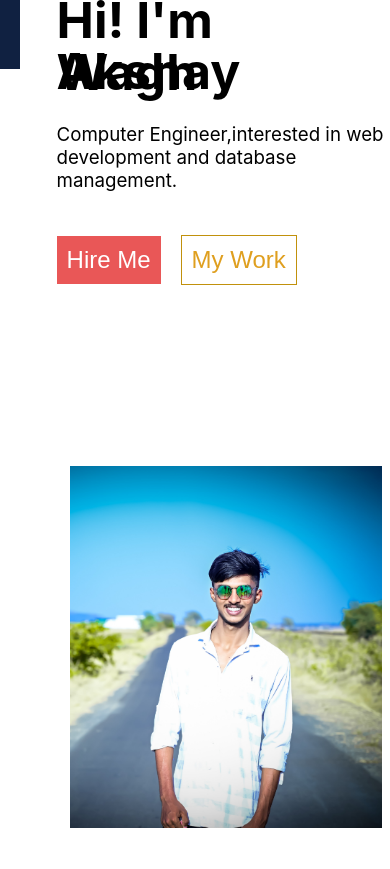
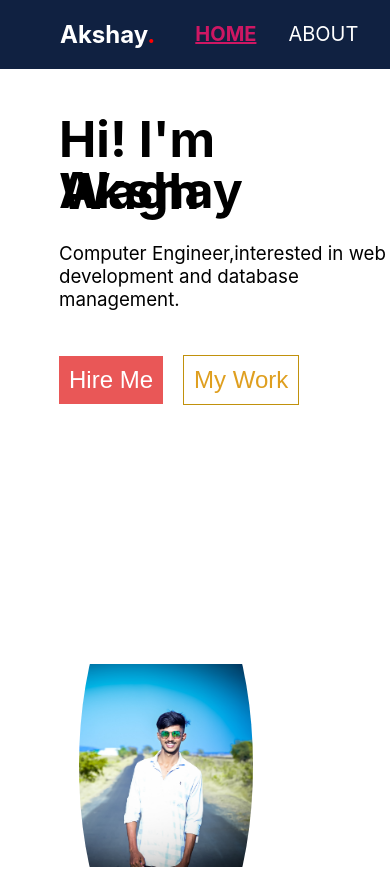
Before and after one commit to akshaywagh3/MyPortfolio, a React (Create React App) app: page / in a window 390 px wide. Shown: the top 869 px of the page. Built offline with nearby package versions, Linux system fonts and the light colour scheme.

Commit message:
updated added my files

```diff
--- a/src/components/About.css
+++ b/src/components/About.css
@@ -1,19 +1,19 @@
 .full{
     /* background: linear-gradient(360deg, rgba(207,230,236,1) 9%, rgba(255,251,255,1) 100%); */
     height: 100%;
-    background-color: rgb(148, 108, 186);
+    /* background-color: rgb(195, 143, 243); */
 }
 .full h1{
     font-weight: bold;
     margin: auto;
-    color: rgb(76, 243, 231);
+    color: rgb(31, 35, 34);
     margin-left: 10%;
 }
 
 .full h4{
     margin-left: 10%;
     font-weight: normal;
-    color: white;
+    color: black;
 }
 .about{
     display: flex;
@@ -22,8 +22,10 @@
     gap: 10px;
     color: rgb(4, 13, 45);
     margin-top: 3%;
+    position: relative;
 
 }
+
 .myself{
 
     display: flex;
@@ -96,11 +98,12 @@
     position: absolute;
     bottom: 0;
     left: 0%;
+    top: 3%;
     width: 100%;
     height: 100%;
-    background-color: rgb(148, 108, 186);
-    /* border-top-left-radius: 25%;
-    border-top-right-radius:25%; */
+    background-color: rgb(222, 213, 230);
+    border-top-left-radius: 25%;
+    border-top-right-radius:25%;
     transform-origin: bottom;
 }
 .skill-list{
@@ -190,7 +193,7 @@
         width: 100%;
         height: 100%;
         background-color: rgb(148, 108, 186);
-        border-radius: px;
+        border-radius: 0px;
         transform-origin: bottom;
     }
 
--- a/src/components/Home.css
+++ b/src/components/Home.css
@@ -1,6 +1,7 @@
 .home{
-    height: 100vh;
-    width: 100vw;
+    height: 100%;
+    width: 100%;
+    /* background-color: rgb(153, 186, 249); */
 }
 .sections{
     display: flex;
@@ -8,12 +9,13 @@
     align-items: center;
     justify-content: center;
     height: 100vh;
+    gap: 100px;
 
 
 }
 .s1{
     display: flex;
-    margin-left: 5%;
+    flex: 1;
     flex-direction: column;
     height: 100%;
     z-index: 1;
@@ -24,22 +26,40 @@
 }
 
 
+
 .s2{
     display: flex;
-    margin-top: 10%;
-    width: 80%;
-    height: 70vh;
+    flex: 1;
+    padding: 50px;
+    position: relative;
+    height: 100%;
+    /* overflow: hidden; */
 }
+/* .s2::before{
+    content: '';
+    position: absolute;
+    width:100vh;
+    height: 100vh;
+    background-color: blue;
+    border-radius: 60%;
+    border-top-left-radius: 50%;
+    border-bottom-left-radius: 50%;
+    left: 0%;
+    top: 0;
+    transform-origin: bottom;
+    transform: translateY(-150px);
+} */
 
 .s2 img{
     object-fit: contain;
-    width: 100%;
-    margin-right: 0;
+    width: 60%;
+    height: 80%;
     z-index: 1;
     position: relative;
+    border-radius: 60%;
 
 }
-.s2 img::before{
+/* .s2 img::before{
     content: '';
     position: absolute;
     left: 10%;
@@ -50,13 +70,16 @@
     border-left-color: black;
     border-radius: 40%;
 
-}
+} */
 
 @media screen and (max-width: 768px) {
     .sections {
       display: flex;
       flex-direction: column;
+      justify-content: center;
+      align-items: center;
       margin-top: 10px;
+
     }
     .s2 img{
         height: 50vh;
--- a/src/components/Projects.css
+++ b/src/components/Projects.css
@@ -53,7 +53,8 @@
 }
 .projects button:hover{
     text-decoration: none;
-    color: white;
+    color: rgb(67, 45, 45);
+    font-weight: bold;
     background-color: white;
     box-shadow: rgba(0, 0, 0, 0.2) 0px 60px 40px -7px;
 }
--- a/src/components/Projects.js
+++ b/src/components/Projects.js
@@ -1,5 +1,6 @@
 import React from 'react'
 import './Projects.css';
+import { NavLink } from 'react-router-dom';
 
 const Projects = () => {
   const projectDetail=[
@@ -47,7 +48,7 @@ const Projects = () => {
                 <h2>{project.name}</h2>
                 <h4>{project.details}</h4>
                 <h4>Tech Used: {project.tech}</h4>
-                <button><a href={project.link}>Github Link</a></button>
+                <NavLink to={project.link}><button>Github Link</button></NavLink>
               </li>
             ))}
           </ul>
--- a/src/components/SectionFirst.css
+++ b/src/components/SectionFirst.css
@@ -1,6 +1,8 @@
 .sections{
-    height: 65vh;
-
+    height: 100%;
+}
+.first{
+    padding-left: 20px;
 }
 
 p{
```
